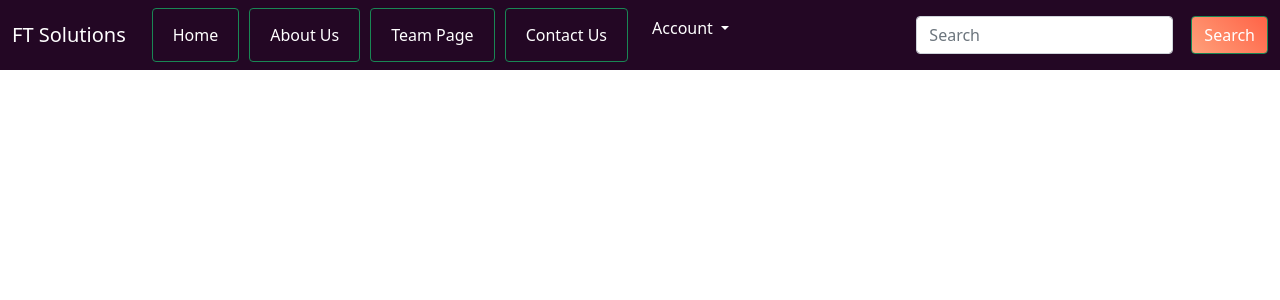
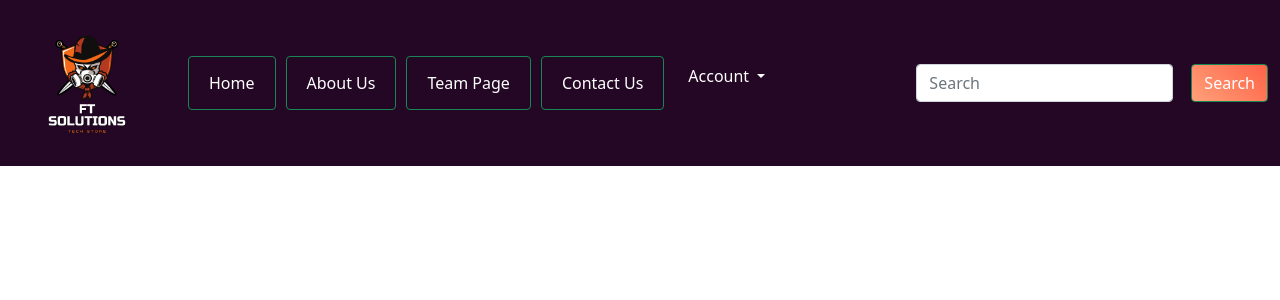
Before and after one commit to Faysal-MD/computer-components-and-accessories, a PHP site: page / in a window 1280 px wide. Shown: the top 300 px of the page. Run offline with PHP 8.4, Linux system fonts and the light colour scheme.

Commit message:
logoAdded

```diff
--- a/index.html
+++ b/index.html
@@ -15,8 +15,10 @@
         <nav class="navbar navbar-expand-lg navbar-light ">
             <div class="container-fluid">
                 <div class="shop-name">
-                    <a class="navbar-brand text-white" href="#">FT Solutions</a>
-                    <button class="navbar-toggler" type="button" data-bs-toggle="collapse"
+                    <a class="navbar-brand text-white" href="#">
+                        <img src="./images/logo.png" alt="" srcset="">
+                    </a>
+                    <button class="navbar-toggler bg-light" type="button" data-bs-toggle="collapse"
                         data-bs-target="#navbarSupportedContent" aria-controls="navbarSupportedContent"
                         aria-expanded="false" aria-label="Toggle navigation">
                         <span class="navbar-toggler-icon"></span>
--- a/style.css
+++ b/style.css
@@ -7,3 +7,6 @@ header{
 nav button{
     margin-left: 10px;
 }
+header img{
+    width: 150px;
+}
```
Also changed, not shown: images/logo.png (added).
